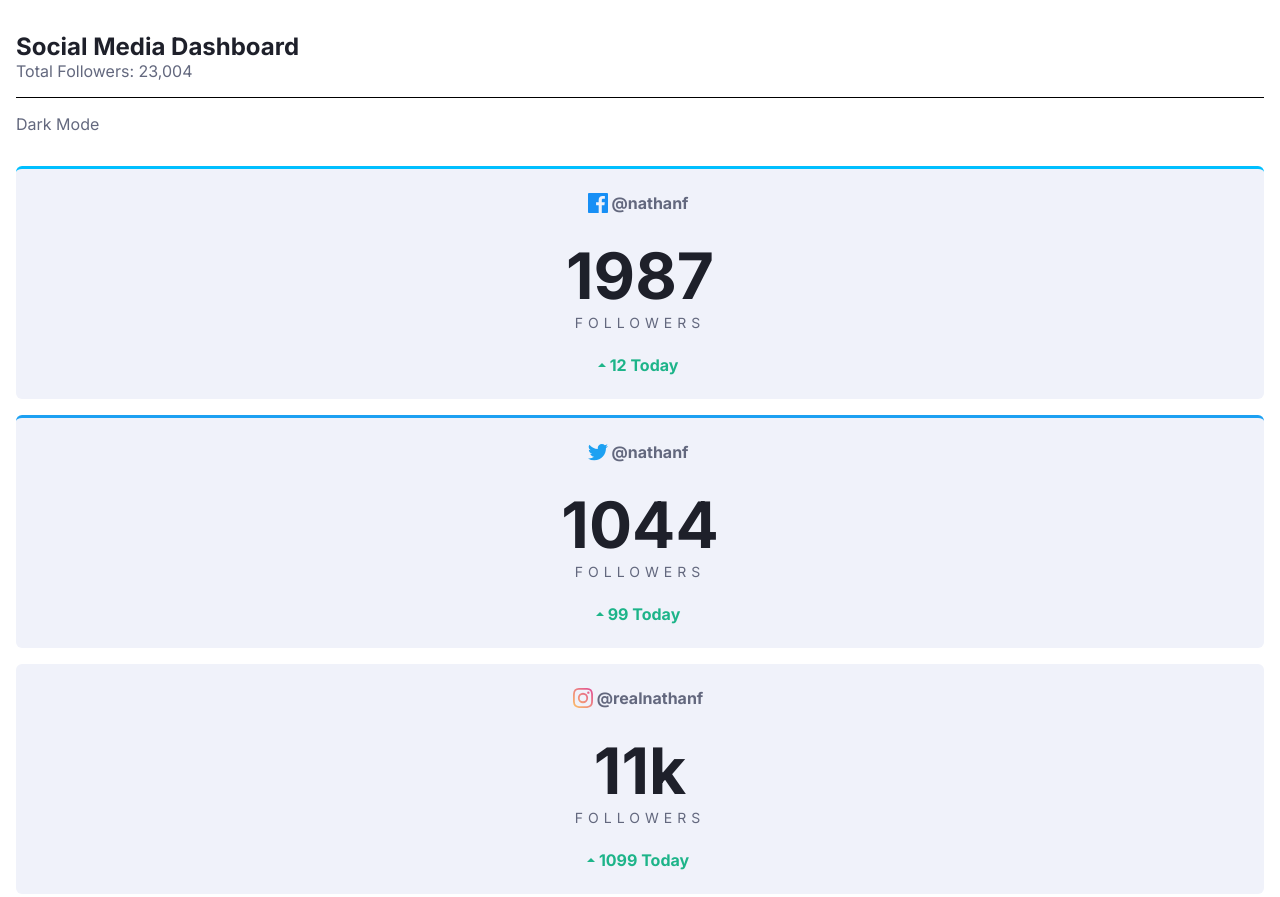
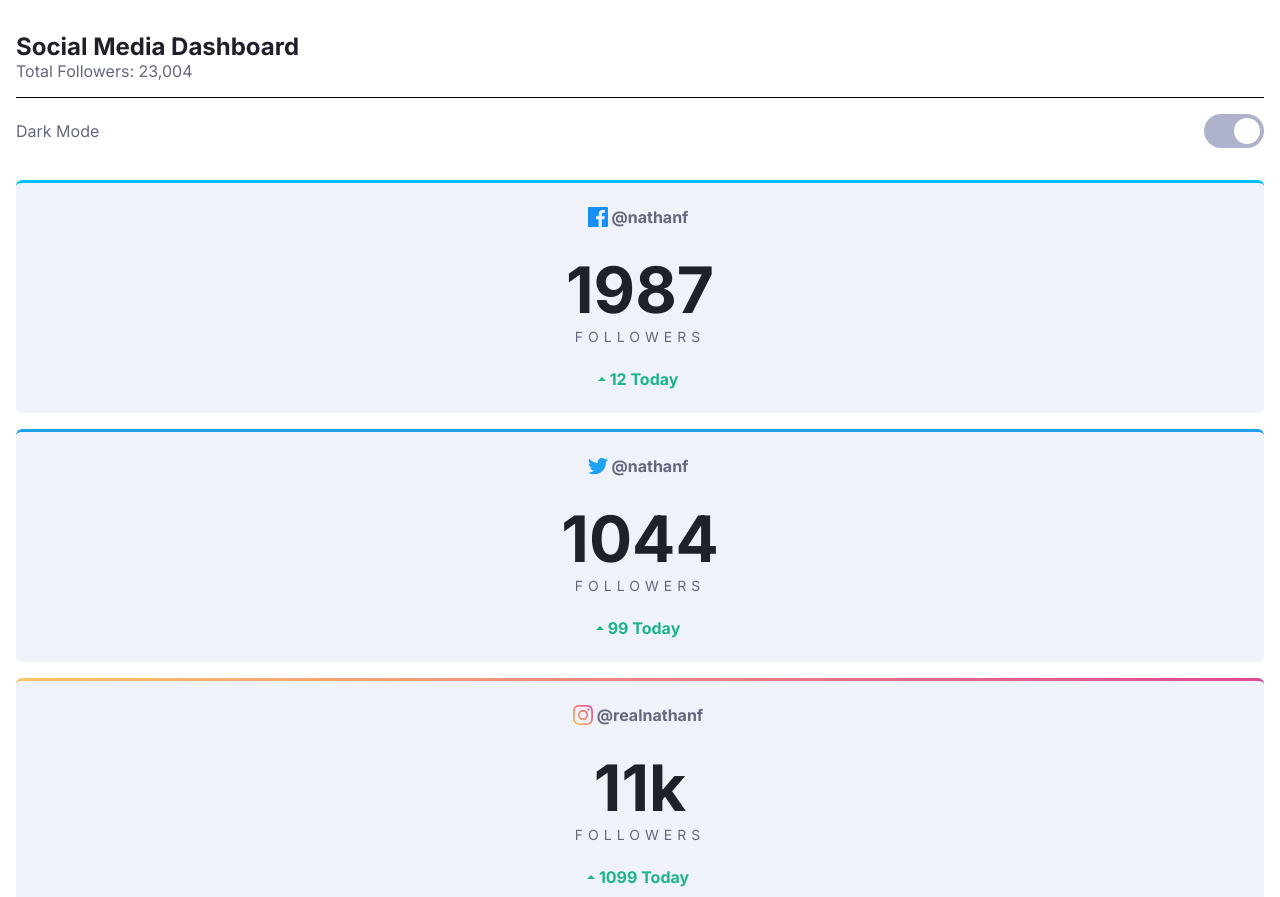
Before and after one commit to ProgramistaJarek/social-media-challenge, a plain HTML site: page index.html in a window 1280 px wide. Shown: the top 897 px of the page. Drawn offline with Linux system fonts and the light colour scheme.

Commit message:
yeah we did it boys now we do a dekstop wiev

```diff
--- a/index.html
+++ b/index.html
@@ -29,8 +29,14 @@
   <header>
     <h1>Social Media Dashboard</h1>
     <p>Total Followers: 23,004</p>
-
-    <p>Dark Mode</p>
+    <nav>
+      <p>Dark Mode</p>
+      <label class="switch">
+        <input type="checkbox">
+        <span class="slider round">
+        </span>
+      </label>
+    </nav>
   </header>
 
 
@@ -62,7 +68,7 @@
       </div>
     </div>
 
-    <div class="card ig tog-hov">
+    <div class="card ig test tog-hov">
       <div class="icon-name">
         <p class="name">@realnathanf</p>
         <img src="./images/icon-instagram.svg">
@@ -212,6 +218,18 @@
     Challenge by <a href="https://www.frontendmentor.io?ref=challenge" target="_blank">Frontend Mentor</a>.
     Coded by <a href="#">Your Name Here</a>.
   </div>
+
+  <script>
+    var btn = document.querySelector(".switch");
+
+    addEventListener("mousedown", changeTheme);
+
+    function changeTheme() {
+      if (document.body.classList.contains('theme-light'))
+        document.body.classList.toggle('theme-dark');
+    }
+  </script>
+
 </body>
 
 </html>
--- a/style.css
+++ b/style.css
@@ -62,15 +62,87 @@ header h1 {
   color: var(--color-text-2);
 }
 
-header p {
+header p:nth-child(2) {
   color: var(--color-text-1);
   padding: 0 0 1em 0;
+  border-bottom: 1px solid black;
 }
 
-header p:last-child {
-  border-top: 1px solid black;
-  padding: 1em 0 0 0;
+nav {
+  display: flex;
+  justify-content: space-between;
+  align-items: center;
+  align-self: center;
 }
+
+nav p {
+  color: var(--color-text-1);
+  margin: 1em 0 0 0;
+}
+
+/* The switch - the box around the slider */
+.switch {
+  position: relative;
+  width: 60px;
+  height: 34px;
+  margin: 1em 0 0 0;
+}
+/* Hide default HTML checkbox */
+.switch input {
+  opacity: 0;
+  width: 0;
+  height: 0;
+}
+
+/* The slider */
+.slider {
+  position: absolute;
+  cursor: pointer;
+  top: 0;
+  left: 0;
+  right: 0;
+  bottom: 0;
+  background-color: var(--color-toggle);
+  -webkit-transition: 0.4s;
+  transition: 0.4s;
+}
+
+.slider:before {
+  position: absolute;
+  content: "";
+  height: 26px;
+  width: 26px;
+  left: 30px;
+  bottom: 4px;
+  background-color: white;
+  -webkit-transition: 0.4s;
+  transition: 0.4s;
+}
+
+input:checked + .slider {
+  background-image: var(--color-toggle);
+}
+
+input:focus + .slider {
+  box-shadow: 0 0 1px #2196f3;
+}
+
+input:checked + .slider:before {
+  -webkit-transform: translateX(-26px);
+  -ms-transform: translateX(-26px);
+  transform: translateX(-26px);
+}
+
+/* Rounded sliders */
+.slider.round {
+  border-radius: 34px;
+}
+
+.slider.round:before {
+  border-radius: 50%;
+}
+
+/*siwtch end*/
 
 section {
   margin: 1em;
@@ -131,8 +203,12 @@ section {
 }
 
 .ig {
-  border-top: 3px solid var(--color-instagram);
+  background: linear-gradient(var(--color-card), var(--color-card)) padding-box, /*this is your grey background*/
+  linear-gradient(to right, #fdc468, #df4996) border-box;
+  color: #313149;
+  border-top: 3px solid transparent;
   border-radius: 6px;
+  display: block;
 }
 
 .yt {
@@ -180,6 +256,6 @@ h2 {
   align-items: center;
 }
 
-.tog-hov:hover{
+.tog-hov:hover {
   background-color: var(--color-card-hover);
 }
```
